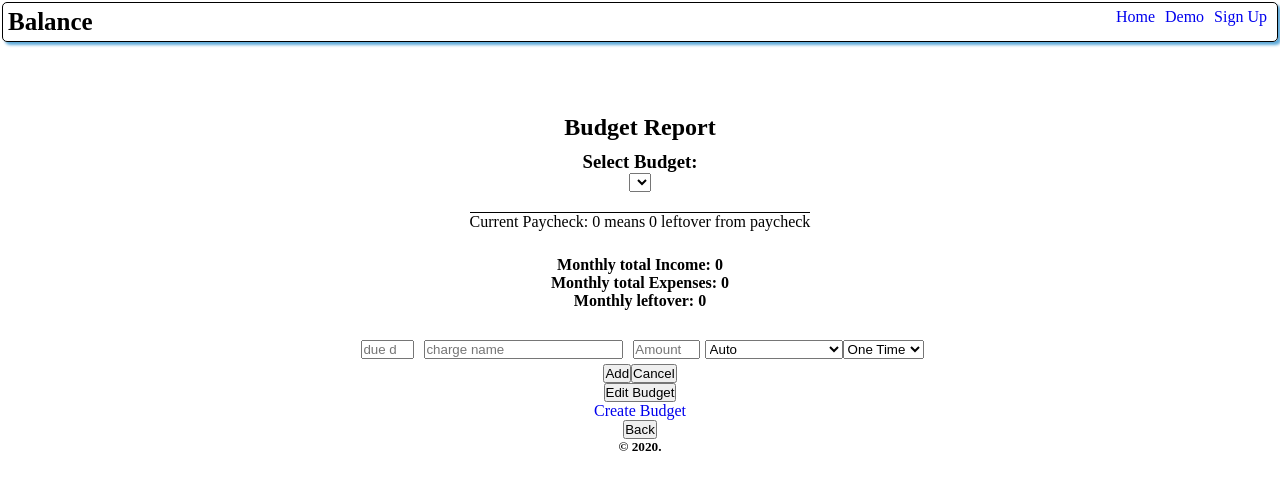
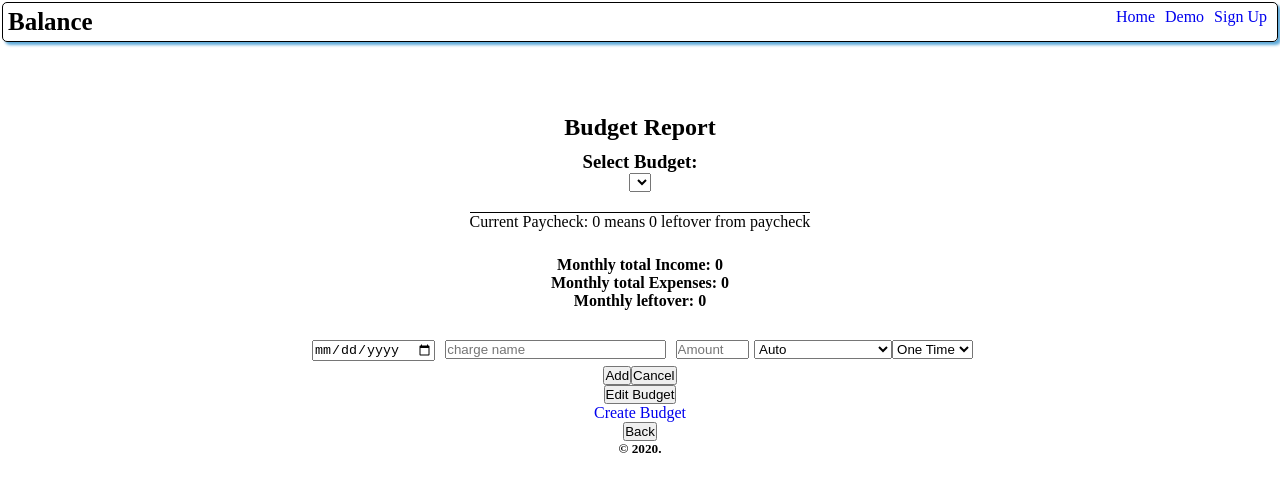
Before and after one commit to Cosmic-Noir/balance-app, a React (Create React App) app: page /budgets in a window 1280 px wide. Both pictures are taken after a click on the button "Add Charge". Shown: the top 492 px of the page. Built offline with nearby package versions, Linux system fonts and the light colour scheme.

Commit message:
Update input to date and remove styling of width

```diff
--- a/src/components/addCharge/addCharge.css
+++ b/src/components/addCharge/addCharge.css
@@ -10,10 +10,6 @@
   width: 30%;
 }
 
-#due_date {
-  width: 8%;
-}
-
 #amount {
   width: 10%;
 }
--- a/src/components/addCharge/addCharge.js
+++ b/src/components/addCharge/addCharge.js
@@ -151,13 +151,11 @@ class AddCharge extends Component {
             className="chargeInput"
             id="due_date"
             onChange={e => this.updateDueDate(e.target.value)}
-            placeholder="due date"
+            min={this.state.first_of_month}
             name="due_date"
             ref={this.due_date}
             required
-            type="number"
-            min="1"
-            max="31"
+            type="date"
             value={this.state.due_date}
           />
           <input
```
